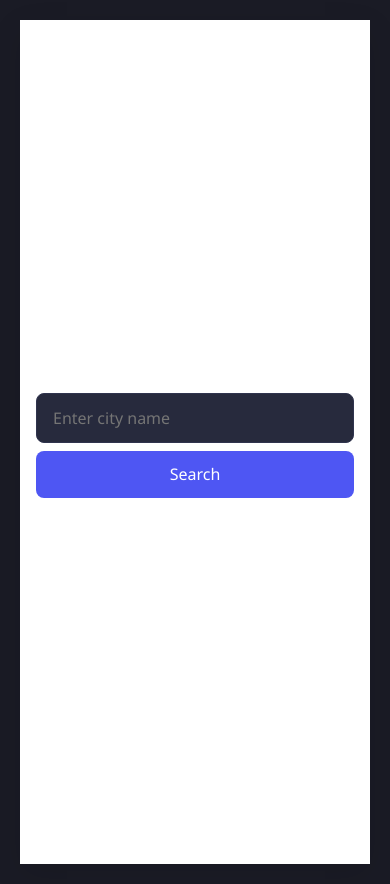
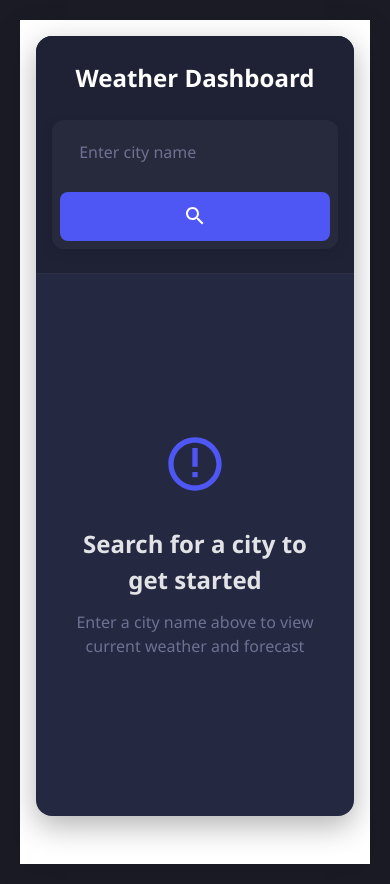
Before and after one commit to achraftes/Weather, a React (Vite) app: page / in a window 390 px wide. Built offline with nearby package versions, Linux system fonts and the light colour scheme.

Commit message:
Revamped UI: Improved search, weather display & responsiveness

```diff
--- a/src/App.jsx
+++ b/src/App.jsx
@@ -1,4 +1,4 @@
-import { useState, useEffect } from 'react'
+import { useState } from 'react'
 import './App.css'
 
 function App() {
@@ -6,7 +6,6 @@ function App() {
   const [weatherInfo, setWeatherInfo] = useState(null);
   const [loading, setLoading] = useState(false);
   const [error, setError] = useState(null);
-  const [view, setView] = useState('search'); // 'search' or 'dashboard'
   const [forecastData, setForecastData] = useState([]);
   const [hourlyForecast, setHourlyForecast] = useState([]);
 
@@ -55,7 +54,6 @@ function App() {
         setHourlyForecast(hourlyData);
 
         setLoading(false);
-        setView('dashboard');
       })
       .catch((error) => {
         console.error(error);
@@ -108,93 +106,96 @@ function App() {
     return now.toLocaleTimeString('en-US', { hour: '2-digit', minute: '2-digit' });
   }
 
-  function renderSideNav() {
   return (
-      <div className="side-nav">
-        <div className="nav-item active">
+    <div className="app-container">
+      <div className="unified-weather-app">
+        {/* Header with search */}
+        <div className="app-header">
+          <h1>Weather Dashboard</h1>
+          <div className="search-area">
+            <div className="search-box">
+              <input
+                type="text"
+                placeholder="Enter city name"
+                value={city}
+                onChange={(e) => setCity(e.target.value)}
+                onKeyPress={handleKeyPress}
+              />
+              <button onClick={getWeather} disabled={loading}>
+                {loading ?
+                  <span className="loading-spinner"></span> :
                   <svg viewBox="0 0 24 24" width="24" height="24">
-            <path fill="currentColor" d="M12 2C6.48 2 2 6.48 2 12s4.48 10 10 10 10-4.48 10-10S17.52 2 12 2zm0 18c-4.41 0-8-3.59-8-8s3.59-8 8-8 8 3.59 8 8-3.59 8-8 8zm-5-9h10v2H7z"/>
+                    <path fill="currentColor" d="M15.5 14h-.79l-.28-.27C15.41 12.59 16 11.11 16 9.5 16 5.91 13.09 3 9.5 3S3 5.91 3 9.5 5.91 16 9.5 16c1.61 0 3.09-.59 4.23-1.57l.27.28v.79l5 4.99L20.49 19l-4.99-5zm-6 0C7.01 14 5 11.99 5 9.5S7.01 5 9.5 5 14 7.01 14 9.5 11.99 14 9.5 14z"/>
                   </svg>
+                }
+              </button>
             </div>
-        <div className="nav-item">
-          <svg viewBox="0 0 24 24" width="24" height="24">
-            <path fill="currentColor" d="M12 2C6.48 2 2 6.48 2 12s4.48 10 10 10 10-4.48 10-10S17.52 2 12 2zm0 18c-4.41 0-8-3.59-8-8s3.59-8 8-8 8 3.59 8 8-3.59 8-8 8zm-1-14h2v8h-2zm0 10h2v2h-2z"/>
-          </svg>
-        </div>
-        <div className="nav-item settings">
-          <svg viewBox="0 0 24 24" width="24" height="24">
-            <path fill="currentColor" d="M19.43 12.98c.04-.32.07-.64.07-.98s-.03-.66-.07-.98l2.11-1.65c.19-.15.24-.42.12-.64l-2-3.46c-.12-.22-.39-.3-.61-.22l-2.49 1c-.52-.4-1.08-.73-1.69-.98l-.38-2.65C14.46 2.18 14.25 2 14 2h-4c-.25 0-.46.18-.49.42l-.38 2.65c-.61.25-1.17.59-1.69.98l-2.49-1c-.23-.09-.49 0-.61.22l-2 3.46c-.13.22-.07.49.12.64l2.11 1.65c-.04.32-.07.65-.07.98s.03.66.07.98l-2.11 1.65c-.19.15-.24.42-.12.64l2 3.46c.12.22.39.3.61.22l2.49-1c.52.4 1.08.73 1.69.98l.38 2.65c.03.24.24.42.49.42h4c.25 0 .46-.18.49-.42l.38-2.65c.61-.25 1.17-.59 1.69-.98l2.49 1c.23.09.49 0 .61-.22l2-3.46c.12-.22.07-.49-.12-.64l-2.11-1.65zM12 15.5c-1.93 0-3.5-1.57-3.5-3.5s1.57-3.5 3.5-3.5 3.5 1.57 3.5 3.5-1.57 3.5-3.5 3.5z"/>
-          </svg>
-        </div>
-      </div>
-    );
-  }
-
-  function renderDashboard() {
-    if (!weatherInfo) return null;
-
-    return (
-      <div className="dashboard">
-        {renderSideNav()}
-
-        <div className="main-content">
-          <div className="section-header">
-            <h2>LATEST SEARCHES</h2>
-          </div>
-
-          <div className="recent-searches">
-            <div className="search-card">
-              <div className="card-location">
-                <div className="weather-icon">
-                  <img src={`https://openweathermap.org/img/wn/${weatherInfo.icon}.png`} alt="Weather" />
-                </div>
-                <div className="location-name">{weatherInfo.location}</div>
-                <div className="time">{formatCurrentTime()}</div>
-              </div>
-              <div className="temperature">{weatherInfo.temperature}°</div>
+            {error && <div className="error-message">{error}</div>}
           </div>
         </div>
 
-          <div className="section-header">
-            <h2>WEATHER DETAILS</h2>
+        {/* Weather content */}
+        {weatherInfo && (
+          <div className="weather-content">
+            {/* Current weather section */}
+            <div className="current-weather">
+              <div className="location-info">
+                <h2>{weatherInfo.location}, {weatherInfo.country}</h2>
+                <p className="current-time">{formatCurrentTime()}</p>
+                <div className="current-condition">{weatherInfo.condition}</div>
+              </div>
+              <div className="temp-display">
+                <div className="temp-icon">
+                  <img src={`https://openweathermap.org/img/wn/${weatherInfo.icon}@2x.png`} alt="Weather" />
+                </div>
+                <div className="temp-value">{weatherInfo.temperature}°C</div>
+              </div>
             </div>
 
+            {/* Weather details section */}
+            <div className="weather-details-section">
+              <h3>Weather Details</h3>
               <div className="weather-details">
                 <div className="detail-card">
+                  <div className="detail-icon">
+                    <svg viewBox="0 0 24 24" width="24" height="24">
+                      <path fill="currentColor" d="M12 2c5.52 0 10 4.48 10 10s-4.48 10-10 10S2 17.52 2 12 6.48 2 12 2zm0 18c4.42 0 8-3.58 8-8s-3.58-8-8-8-8 3.58-8 8 3.58 8 8 8zm1-13h-2v6h6v-2h-4V7z"/>
+                    </svg>
+                  </div>
+                  <div className="detail-info">
+                    <div className="detail-label">Feels Like</div>
+                    <div className="detail-value">{weatherInfo.feelsLike}°C</div>
+                  </div>
+                </div>
+                <div className="detail-card">
+                  <div className="detail-icon">
+                    <svg viewBox="0 0 24 24" width="24" height="24">
+                      <path fill="currentColor" d="M12 2c5.52 0 10 4.48 10 10s-4.48 10-10 10S2 17.52 2 12 6.48 2 12 2zm0 18c4.42 0 8-3.58 8-8s-3.58-8-8-8-8 3.58-8 8 3.58 8 8 8zm-1-8c0 .55.45 1 1 1s1-.45 1-1-.45-1-1-1-1 .45-1 1z"/>
+                    </svg>
+                  </div>
+                  <div className="detail-info">
                     <div className="detail-label">Humidity</div>
                     <div className="detail-value">{weatherInfo.humidity}%</div>
                   </div>
+                </div>
                 <div className="detail-card">
+                  <div className="detail-icon">
+                    <svg viewBox="0 0 24 24" width="24" height="24">
+                      <path fill="currentColor" d="M13 5.83l1.88 1.88-1.6 1.6 1.41 1.41 3.02-3.02L12 2h-1v5.03l2 2v-3.2zM5.41 4L4 5.41 10.59 12 5 17.59 6.41 19 11 14.41V22h1l4.29-4.29 2.3 2.29L20 18.59 5.41 4zM13 18.17v-3.76l1.88 1.88L13 18.17z"/>
+                    </svg>
+                  </div>
+                  <div className="detail-info">
                     <div className="detail-label">Wind</div>
                     <div className="detail-value">{weatherInfo.wind} m/s</div>
                   </div>
-            <div className="detail-card">
-              <div className="detail-label">Feels Like</div>
-              <div className="detail-value">{weatherInfo.feelsLike}°</div>
+                </div>
               </div>
             </div>
 
-          <div className="search-again">
-            <button onClick={() => setView('search')}>Search Another City</button>
-          </div>
-        </div>
-
-        <div className="detail-panel">
-          <div className="current-weather-header">
-            <div>
-              <h2 className="city-name">{weatherInfo.location}</h2>
-              <div className="current-time">{formatCurrentTime()}</div>
-            </div>
-            <div className="current-temperature">
-              <span className="temp-value">{weatherInfo.temperature}</span>°
-            </div>
-            <div className="current-icon">
-              <img src={`https://openweathermap.org/img/wn/${weatherInfo.icon}@2x.png`} alt="Weather" />
-            </div>
-          </div>
-
+            {/* Hourly forecast section */}
+            {hourlyForecast.length > 0 && (
               <div className="forecast-section">
-            <h3>TODAY'S FORECAST</h3>
+                <h3>Today's Forecast</h3>
                 <div className="hourly-forecast">
                   {hourlyForecast.map((hour, index) => (
                     <div className="hourly-item" key={index}>
@@ -207,9 +208,12 @@ function App() {
                   ))}
                 </div>
               </div>
+            )}
 
+            {/* 5-day forecast section */}
+            {forecastData.length > 0 && (
               <div className="forecast-section">
-            <h3>{forecastData.length} DAY FORECAST</h3>
+                <h3>{forecastData.length}-Day Forecast</h3>
                 <div className="days-forecast">
                   {forecastData.map((day, index) => (
                     <div className="day-item" key={index}>
@@ -223,37 +227,31 @@ function App() {
                   ))}
                 </div>
               </div>
+            )}
+          </div>
+        )}
+
+        {!weatherInfo && !loading && (
+          <div className="empty-state">
+            <div className="empty-state-icon">
+              <svg viewBox="0 0 24 24" width="64" height="64">
+                <path fill="currentColor" d="M12 2C6.48 2 2 6.48 2 12s4.48 10 10 10 10-4.48 10-10S17.52 2 12 2zm0 18c-4.41 0-8-3.59-8-8s3.59-8 8-8 8 3.59 8 8-3.59 8-8 8zm-1-14h2v7h-2zm0 9h2v2h-2z"/>
+              </svg>
+            </div>
+            <h2>Search for a city to get started</h2>
+            <p>Enter a city name above to view current weather and forecast</p>
+          </div>
+        )}
+
+        {loading && (
+          <div className="loading-state">
+            <div className="loading-spinner large"></div>
+            <p>Loading weather data...</p>
+          </div>
+        )}
       </div>
     </div>
   );
 }
 
-  function renderSearchView() {
-    return (
-      <div className="search-container">
-        <h1>Weather Dashboard</h1>
-        <div className="search-box">
-          <input
-            type="text"
-            placeholder="Enter city name"
-            value={city}
-            onChange={(e) => setCity(e.target.value)}
-            onKeyPress={handleKeyPress}
-          />
-          <button onClick={getWeather} disabled={loading}>
-            {loading ? 'Loading...' : 'Search'}
-          </button>
-        </div>
-        {error && <div className="error-message">{error}</div>}
-      </div>
-    );
-  }
-
-  return (
-    <div className="app-container">
-      {view === 'search' ? renderSearchView() : renderDashboard()}
-    </div>
-  );
-}
-
 export default App
--- a/src/index.css
+++ b/src/index.css
@@ -34,41 +34,65 @@ body {
   min-height: 100vh;
 }
 
-/* Search page */
-.search-container {
+/* Unified app layout */
+.unified-weather-app {
+  background-color: #242840;
+  border-radius: 16px;
+  overflow: hidden;
+  box-shadow: 0 10px 30px rgba(0, 0, 0, 0.3);
+  min-height: calc(100vh - 4rem);
+  display: flex;
+  flex-direction: column;
+}
+
+/* App header with search */
+.app-header {
+  background-color: #1f2235;
+  padding: 2rem;
+  border-bottom: 1px solid #2c2f45;
+}
+
+.app-header h1 {
+  font-size: 1.8rem;
+  font-weight: 600;
+  margin-bottom: 1.5rem;
+  color: white;
+  text-align: center;
+}
+
+.search-area {
   display: flex;
   flex-direction: column;
   align-items: center;
-  justify-content: center;
-  height: 80vh;
-  gap: 2rem;
-}
-
-.search-container h1 {
-  font-size: 2.5rem;
-  color: white;
-  margin-bottom: 1rem;
+  margin: 0 auto;
+  max-width: 600px;
 }
 
 .search-box {
   display: flex;
-  gap: 0.5rem;
   width: 100%;
-  max-width: 500px;
+  background-color: #272a3d;
+  border-radius: 12px;
+  padding: 0.5rem;
+  box-shadow: 0 4px 12px rgba(0, 0, 0, 0.1);
 }
 
 .search-box input {
   flex-grow: 1;
-  padding: 0.8rem 1rem;
-  border-radius: 8px;
-  border: 1px solid #30344e;
-  background-color: #272a3d;
+  padding: 0.8rem 1.2rem;
+  border: none;
+  background-color: transparent;
   color: white;
   font-size: 1rem;
+  outline: none;
+}
+
+.search-box input::placeholder {
+  color: #6e7191;
 }
 
 .search-box button {
-  padding: 0.8rem 1.5rem;
+  padding: 0.8rem 1.2rem;
   border-radius: 8px;
   border: none;
   background-color: #4e56f3;
@@ -76,6 +100,9 @@ body {
   font-weight: 500;
   cursor: pointer;
   transition: background-color 0.3s;
+  display: flex;
+  align-items: center;
+  justify-content: center;
 }
 
 .search-box button:hover {
@@ -90,183 +117,54 @@ body {
 .error-message {
   color: #ff6b6b;
   margin-top: 1rem;
+  text-align: center;
+  font-size: 0.9rem;
 }
 
-/* Dashboard layout */
-.dashboard {
-  display: grid;
-  grid-template-columns: 60px 1fr 1fr;
-  height: calc(100vh - 4rem);
-  background-color: #1f2235;
-  border-radius: 16px;
-  overflow: hidden;
-  box-shadow: 0 10px 30px rgba(0, 0, 0, 0.3);
+/* Loading spinner */
+.loading-spinner {
+  display: inline-block;
+  width: 24px;
+  height: 24px;
+  border: 3px solid rgba(255, 255, 255, 0.2);
+  border-radius: 50%;
+  border-top-color: white;
+  animation: spin 1s ease infinite;
 }
 
-/* Side navigation */
-.side-nav {
-  background-color: #242840;
+.loading-spinner.large {
+  width: 48px;
+  height: 48px;
+  border-width: 4px;
+}
+
+@keyframes spin {
+  to {
+    transform: rotate(360deg);
+  }
+}
+
+/* Weather content */
+.weather-content {
+  padding: 2rem;
   display: flex;
   flex-direction: column;
-  align-items: center;
-  padding: 2rem 0;
   gap: 2rem;
+  flex-grow: 1;
 }
 
-.nav-item {
-  width: 40px;
-  height: 40px;
-  display: flex;
-  align-items: center;
-  justify-content: center;
-  color: #6e7191;
-  border-radius: 8px;
-  cursor: pointer;
-  transition: all 0.3s;
-}
-
-.nav-item.active {
-  background-color: #3a4161;
-  color: #ffffff;
-}
-
-.nav-item:hover {
-  color: #ffffff;
-}
-
-.nav-item.settings {
-  margin-top: auto;
-}
-
-/* Main content area */
-.main-content {
-  padding: 2rem;
-  overflow-y: auto;
-  border-right: 1px solid #2c2f45;
-}
-
-.section-header {
-  margin-bottom: 1.2rem;
-  margin-top: 1.5rem;
-}
-
-.section-header:first-child {
-  margin-top: 0;
-}
-
-.section-header h2 {
-  font-size: 0.75rem;
-  font-weight: 600;
-  color: #6e7191;
-  letter-spacing: 1px;
-}
-
-/* Recent searches */
-.recent-searches {
-  display: flex;
-  flex-direction: column;
-  gap: 0.8rem;
-  margin-bottom: 2rem;
-}
-
-.search-card {
-  background-color: #272a3d;
-  border-radius: 12px;
-  padding: 1rem;
+/* Current weather */
+.current-weather {
   display: flex;
   justify-content: space-between;
   align-items: center;
+  background-color: #1f2235;
+  border-radius: 16px;
+  padding: 2rem;
+  box-shadow: 0 4px 12px rgba(0, 0, 0, 0.1);
 }
 
-.card-location {
-  display: flex;
-  align-items: center;
-  gap: 0.5rem;
-}
-
-.location-name {
-  font-weight: 500;
-  font-size: 1rem;
-}
-
-.time {
-  color: #6e7191;
-  font-size: 0.8rem;
-}
-
-.temperature {
-  font-size: 1.2rem;
-  font-weight: 600;
-}
-
-.weather-icon img {
-  width: 40px;
-  height: 40px;
-}
-
-/* Weather details */
-.weather-details {
-  display: grid;
-  grid-template-columns: repeat(3, 1fr);
-  gap: 1rem;
-  margin-bottom: 2rem;
-}
-
-.detail-card {
-  background-color: #272a3d;
-  border-radius: 12px;
-  padding: 1rem;
-  text-align: center;
-}
-
-.detail-label {
-  color: #6e7191;
-  font-size: 0.85rem;
-  margin-bottom: 0.5rem;
-}
-
-.detail-value {
-  font-size: 1.2rem;
-  font-weight: 600;
-}
-
-/* Search again button */
-.search-again {
-  margin-top: 2rem;
-  text-align: center;
-}
-
-.search-again button {
-  background-color: #272a3d;
-  color: white;
-  border: none;
-  padding: 0.8rem 1.5rem;
-  border-radius: 8px;
-  font-weight: 500;
-  cursor: pointer;
-  transition: background-color 0.3s;
-}
-
-.search-again button:hover {
-  background-color: #3a4161;
-}
-
-/* Detail panel */
-.detail-panel {
-  background-color: #242840;
-  padding: 2rem;
-  border-radius: 0 16px 16px 0;
-  overflow-y: auto;
-}
-
-.current-weather-header {
-  display: flex;
-  justify-content: space-between;
-  align-items: center;
-  margin-bottom: 2rem;
-}
-
-.city-name {
+.location-info h2 {
   font-size: 1.8rem;
   font-weight: 600;
   margin-bottom: 0.3rem;
@@ -275,39 +173,98 @@ body {
 .current-time {
   color: #6e7191;
   font-size: 0.9rem;
+  margin-bottom: 0.6rem;
 }
 
-.current-temperature {
-  font-size: 2.5rem;
-  font-weight: 700;
-  text-align: right;
+.current-condition {
+  font-size: 1.1rem;
+  color: #a0a3bd;
+  text-transform: capitalize;
 }
 
-.current-icon img {
-  width: 60px;
-  height: 60px;
+.temp-display {
+  display: flex;
+  align-items: center;
+  gap: 0.5rem;
 }
 
-.forecast-section {
-  margin-bottom: 2rem;
+.temp-icon img {
+  width: 80px;
+  height: 80px;
 }
 
+.temp-value {
+  font-size: 3rem;
+  font-weight: 700;
+}
+
+/* Weather details */
+.weather-details-section h3 {
+  font-size: 1.2rem;
+  font-weight: 600;
+  margin-bottom: 1rem;
+  color: #a0a3bd;
+}
+
+.weather-details {
+  display: grid;
+  grid-template-columns: repeat(3, 1fr);
+  gap: 1rem;
+}
+
+.detail-card {
+  background-color: #1f2235;
+  border-radius: 12px;
+  padding: 1.5rem;
+  display: flex;
+  align-items: center;
+  gap: 1rem;
+  box-shadow: 0 4px 12px rgba(0, 0, 0, 0.1);
+}
+
+.detail-icon {
+  background-color: #3a4161;
+  width: 40px;
+  height: 40px;
+  border-radius: 50%;
+  display: flex;
+  align-items: center;
+  justify-content: center;
+  color: #4e56f3;
+}
+
+.detail-info {
+  flex-grow: 1;
+}
+
+.detail-label {
+  color: #6e7191;
+  font-size: 0.85rem;
+  margin-bottom: 0.3rem;
+}
+
+.detail-value {
+  font-size: 1.2rem;
+  font-weight: 600;
+}
+
+/* Forecast section */
 .forecast-section h3 {
-  font-size: 0.9rem;
+  font-size: 1.2rem;
   font-weight: 600;
-  color: #6e7191;
   margin-bottom: 1rem;
+  color: #a0a3bd;
 }
 
 /* Hourly forecast */
 .hourly-forecast {
   display: flex;
-  justify-content: space-between;
   gap: 1rem;
-  background-color: #272a3d;
+  background-color: #1f2235;
   border-radius: 12px;
-  padding: 1rem;
+  padding: 1.5rem;
   overflow-x: auto;
+  box-shadow: 0 4px 12px rgba(0, 0, 0, 0.1);
 }
 
 .hourly-item {
@@ -315,94 +272,184 @@ body {
   flex-direction: column;
   align-items: center;
   text-align: center;
-  min-width: 60px;
+  min-width: 80px;
+  flex: 1;
 }
 
 .hour {
-  font-size: 0.8rem;
+  font-size: 0.9rem;
   color: #6e7191;
-  margin-bottom: 0.3rem;
+  margin-bottom: 0.5rem;
+}
+
+.weather-icon img {
+  width: 40px;
+  height: 40px;
 }
 
 .hourly-item .temp {
   font-weight: 600;
+  margin-top: 0.5rem;
+  font-size: 1.1rem;
 }
 
 /* Days forecast */
 .days-forecast {
-  display: flex;
-  flex-direction: column;
+  display: grid;
+  grid-template-columns: 1fr;
   gap: 0.8rem;
+  background-color: #1f2235;
+  border-radius: 12px;
+  padding: 1.5rem;
+  box-shadow: 0 4px 12px rgba(0, 0, 0, 0.1);
 }
 
 .day-item {
-  display: flex;
+  display: grid;
+  grid-template-columns: 80px 50px 1fr 60px;
   align-items: center;
-  justify-content: space-between;
-  padding: 0.5rem 0;
+  padding: 0.8rem 0;
+  border-bottom: 1px solid #2c2f45;
+}
+
+.day-item:last-child {
+  border-bottom: none;
 }
 
 .day-name {
   font-weight: 500;
-  width: 70px;
 }
 
 .condition {
-  flex-grow: 1;
-  text-align: left;
   color: #6e7191;
   padding-left: 0.5rem;
   text-overflow: ellipsis;
   overflow: hidden;
   white-space: nowrap;
-  max-width: 120px;
+  text-transform: capitalize;
 }
 
 .day-item .temp {
   font-weight: 600;
-  width: 40px;
   text-align: right;
 }
 
-/* Make the app responsive */
-@media (max-width: 900px) {
-  .dashboard {
-    grid-template-columns: 60px 1fr;
-    height: auto;
-    min-height: calc(100vh - 4rem);
+/* Empty state */
+.empty-state {
+  display: flex;
+  flex-direction: column;
+  align-items: center;
+  justify-content: center;
+  text-align: center;
+  padding: 4rem 2rem;
+  flex-grow: 1;
+}
+
+.empty-state-icon {
+  color: #4e56f3;
+  margin-bottom: 1.5rem;
+}
+
+.empty-state h2 {
+  font-size: 1.5rem;
+  margin-bottom: 0.8rem;
+}
+
+.empty-state p {
+  color: #6e7191;
+  max-width: 400px;
+}
+
+/* Loading state */
+.loading-state {
+  display: flex;
+  flex-direction: column;
+  align-items: center;
+  justify-content: center;
+  padding: 4rem 2rem;
+  flex-grow: 1;
+  gap: 1.5rem;
+}
+
+.loading-state p {
+  color: #6e7191;
+}
+
+/* Responsive styling */
+@media (max-width: 768px) {
+  .app-container {
+    padding: 1rem;
   }
 
-  .detail-panel {
-    display: none;
+  .current-weather {
+    flex-direction: column;
+    align-items: center;
+    text-align: center;
+    gap: 1.5rem;
   }
 
   .weather-details {
     grid-template-columns: 1fr;
   }
-}
 
-@media (max-width: 600px) {
-  .dashboard {
-    grid-template-columns: 1fr;
-  }
-
-  .side-nav {
-    display: none;
-  }
-
-  .app-container {
+  .days-forecast {
     padding: 1rem;
   }
 
-  .search-container h1 {
-    font-size: 2rem;
+  .day-item {
+    grid-template-columns: 60px 40px 1fr 50px;
+    font-size: 0.9rem;
   }
 
-  .search-box {
-    flex-direction: column;
+  .condition {
+    max-width: 100px;
   }
 
-  .search-box button {
-    width: 100%;
+  .app-header {
+    padding: 1.5rem 1rem;
+  }
+
+  .app-header h1 {
+    font-size: 1.5rem;
   }
 }
+
+@media (max-width: 480px) {
+  .weather-content {
+    padding: 1rem;
+  }
+
+  .current-weather {
+    padding: 1.5rem 1rem;
+  }
+
+  .location-info h2 {
+    font-size: 1.4rem;
+  }
+
+  .temp-value {
+    font-size: 2.5rem;
+  }
+
+  .temp-icon img {
+    width: 60px;
+    height: 60px;
+  }
+
+  .hourly-forecast {
+    padding: 1rem;
+  }
+
+  .hourly-item {
+    min-width: 60px;
+  }
+
+  .day-item {
+    grid-template-columns: 50px 40px 1fr 40px;
+    font-size: 0.8rem;
+  }
+
+  .condition {
+    max-width: 80px;
+  }
+}
```
Lines whose indentation alone changed are shown as unchanged.
